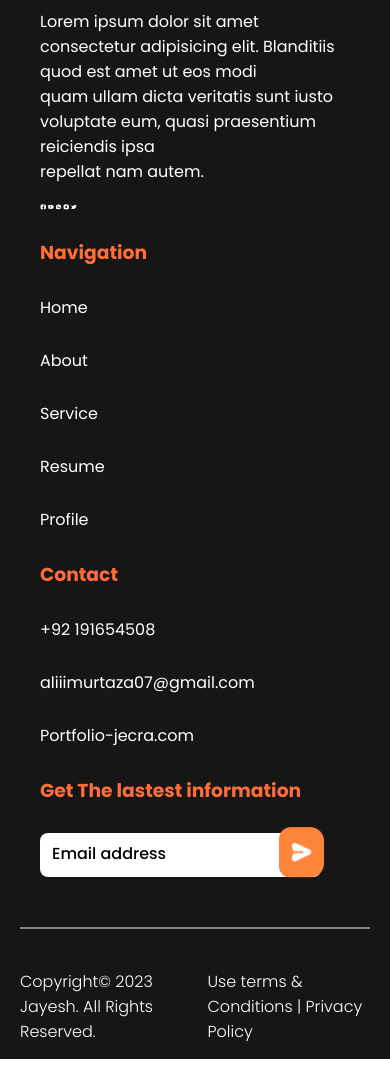
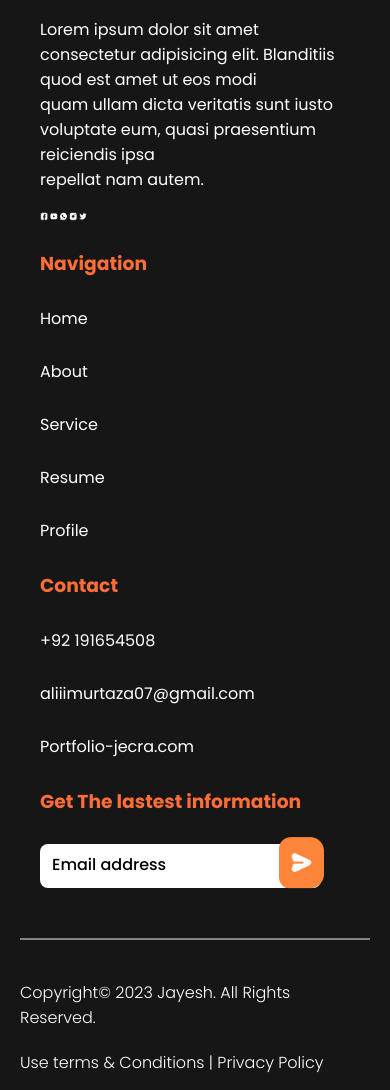
Before and after one commit to AliMurtaza70/Portfolio, a plain HTML site: page index.html in a window 390 px wide. Shown: the part 10860-11950 px from the top of the page. Before the commit the page ends 11919 px from the top, so only its background shows below. Drawn offline with Linux system fonts and the light colour scheme.

Commit message:
Responsive for small devices

```diff
--- a/style.css
+++ b/style.css
@@ -805,7 +805,7 @@ footer{
     gap: 20px;
 }
 .footerfirst>img:first-child{
-    width: 30%;
+    width: 40%;
     padding: 20px 0 15px 0;
 }
 .footerfirst>p{
@@ -813,7 +813,7 @@ footer{
     font-weight: 400;
 }
 .footerfirst>img:last-child{
-    width: 12%;
+    width: 15%;
 }
 .footersecond{
     display: flex;
@@ -878,6 +878,8 @@ footer{
     justify-content: space-between;
     align-items: center;
     padding: 40px 0 15px;
+    flex-wrap: wrap;
+    gap: 20px;
 }
 .footerfive>p{
     color: white;
@@ -894,8 +896,3 @@ footer{
         width: 100%;
     }
 }
-@media screen and (max-width:660px){
-    .footerfirst>img{
-        width: 50%;
-    }
-}
```
